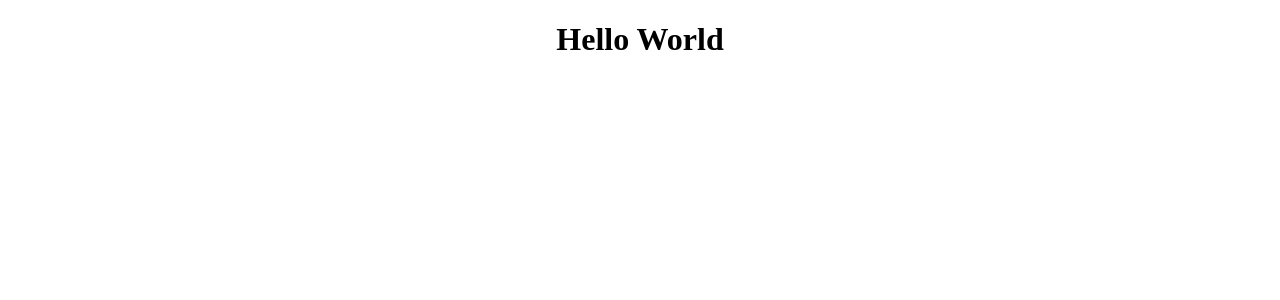
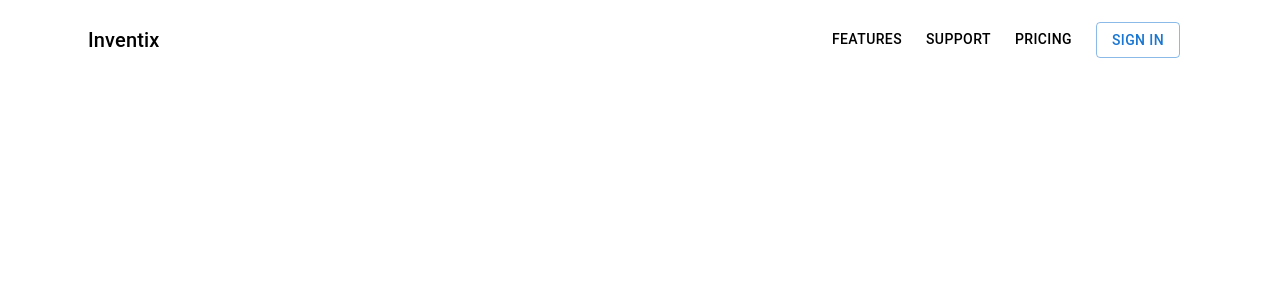
Before and after one commit to craftzmask/inventix, a React (Vite) app: page / in a window 1280 px wide. Shown: the top 300 px of the page. Built offline with nearby package versions, Linux system fonts and the light colour scheme.

Commit message:
add NavBar

```diff
--- a/src/App.jsx
+++ b/src/App.jsx
@@ -1,9 +1,12 @@
-import { Container } from "@mui/material"
+import { Container, GlobalStyles } from "@mui/material"
+
+import NavBar from "./components/NavBar"
 
 const App = () => {
   return (
     <Container sx={{ textAlign: 'center', height: '100%' }}>
-      <h1>Hello World</h1>
+      <GlobalStyles styles={{ ul: { margin: 0, padding: 0, listStyle: 'none' } }} />
+      <NavBar />
     </Container>
   )
 }
--- /dev/null
+++ b/src/components/NavBar.jsx
@@ -0,0 +1,78 @@
+import { AppBar, Box, Button, Link, Toolbar, Typography } from "@mui/material"
+import { Link as RouterLink } from 'react-router-dom'
+
+const NavBar = () => {
+
+  return (
+    <AppBar
+      position="static"
+      elevation={0}
+      sx={{
+        bgcolor: 'white',
+        color: 'black'
+      }}
+    >
+      <Toolbar
+        sx={{
+          display: 'flex',
+          justifyContent: 'space-between'
+        }}
+      >
+        <Typography variant="h6">Inventix</Typography>
+
+        <Box component="nav" sx={{  }}>
+          <Link
+            component={RouterLink}
+            variant="button"
+            sx={{
+              my: 1,
+              mx: 1.5,
+              color: 'black',
+              textDecoration: 'none'
+            }}
+          >
+            Features
+          </Link>
+          <Link
+            component={RouterLink}
+            variant="button"
+            sx={{
+              my: 1,
+              mx: 1.5,
+              color: 'black',
+              textDecoration: 'none'
+            }}
+          >
+            Support
+          </Link>
+          <Link
+            component={RouterLink}
+            variant="button"
+            sx={{
+              my: 1,
+              mx: 1.5,
+              color: 'black',
+              textDecoration: 'none'
+            }}
+          >
+            Pricing
+          </Link>
+
+          <Button
+            component={RouterLink} to="/login"
+            variant="outlined"
+            sx={{
+              my: 1,
+              mx: 1.5,
+              textDecoration: 'none'
+            }}
+          >
+            Sign In
+          </Button>
+        </Box>
+      </Toolbar>
+    </AppBar>
+  )
+}
+
+export default NavBar
```
